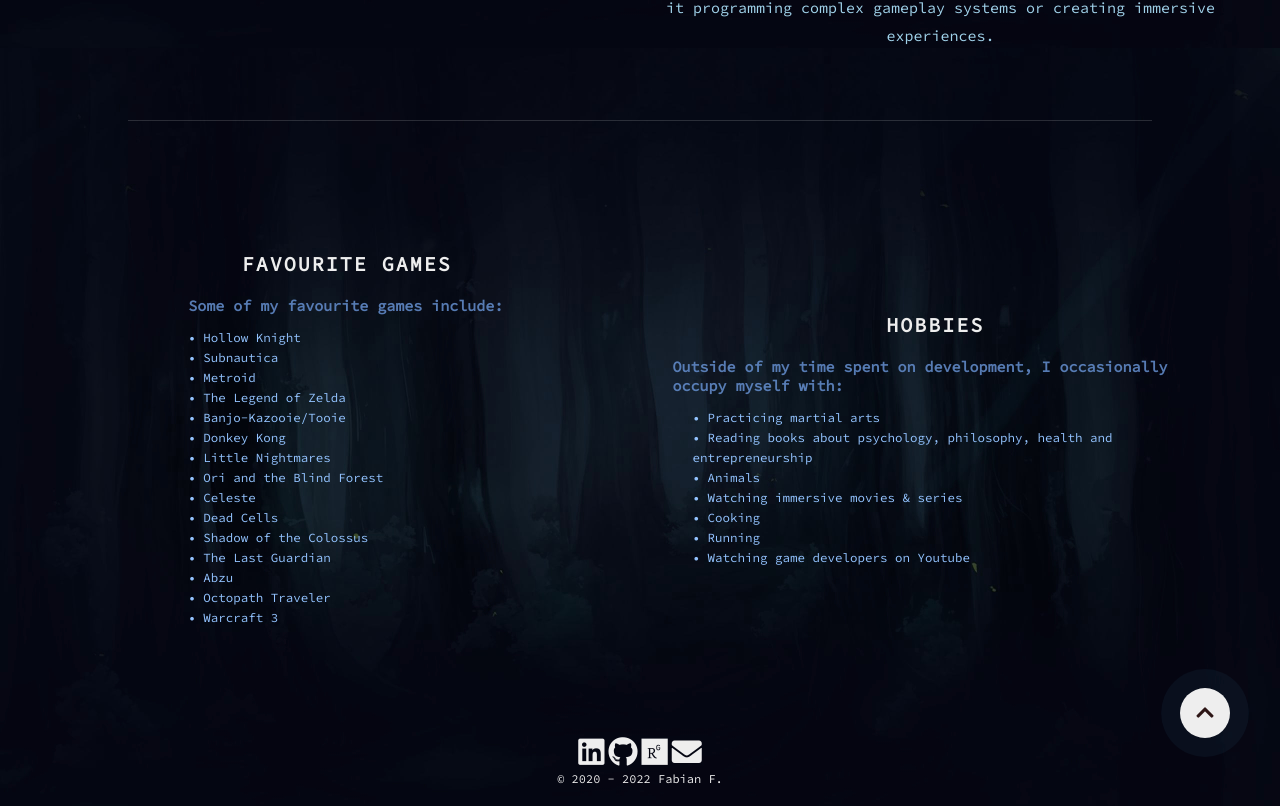
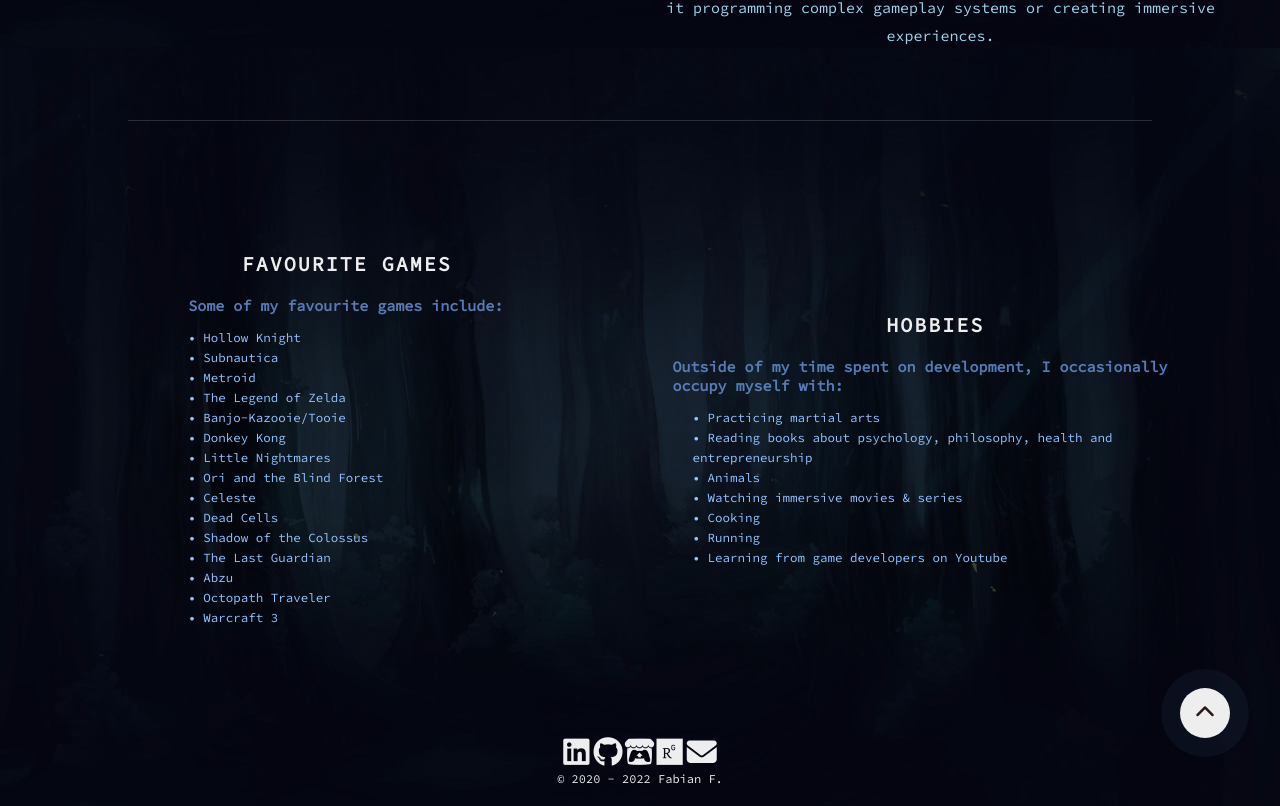
Before and after one commit to fabianfroding/gh-pages-src, a Vue app: page /about in a window 1280 px wide. Shown: the part 752-1558 px from the top of the page. Built offline with nearby package versions, Linux system fonts and the light colour scheme.

Commit message:
add itch.io to footer

```diff
--- a/public/index.html
+++ b/public/index.html
@@ -13,6 +13,8 @@
     <link rel="stylesheet" href="https://use.fontawesome.com/releases/v5.7.2/css/all.css"
         integrity="sha384-fnmOCqbTlWIlj8LyTjo7mOUStjsKC4pOpQbqyi7RrhN7udi9RwhKkMHpvLbHG9Sr" crossorigin="anonymous">
     <link rel="stylesheet" href="https://fonts.googleapis.com/css2?family=Source+Code+Pro&family=Source+Sans+Pro&display=swap">
+
+    <script src="https://kit.fontawesome.com/04de3041c3.js" crossorigin="anonymous"></script>
 
     <link rel="stylesheet" href="/resources/main.css">
     <link rel="stylesheet" href="/resources/project-details.css">
--- a/src/components/Footer.vue
+++ b/src/components/Footer.vue
@@ -8,6 +8,9 @@
       </a>
       <a href="https://github.com/fabianfroding" target="_blank" class="project-link">
           <i class="fab fa-github footer-icon"></i>
+      </a>
+      <a href="https://hungryhusky.itch.io/" target="_blank" class="project-link">
+          <i class="fab fa-itch-io"></i>
       </a>
       <a href="https://www.researchgate.net/profile/Fabian-Froeding-2" target="_blank" class="project-link">
           <i class="fab fa-researchgate footer-icon"></i>
--- a/src/components/ProjectDescriptions/CatsEyeDescript.vue
+++ b/src/components/ProjectDescriptions/CatsEyeDescript.vue
@@ -32,5 +32,6 @@
         <br>
         <p> • Extract CatsEye.zip</p>
         <p> • Run Cats Eye.exe</p>
+        <Footer :showArrow="false"></Footer>
     </div>
 </template>
--- a/src/views/About.vue
+++ b/src/views/About.vue
@@ -73,7 +73,7 @@
 							<li><p> • Watching immersive movies &amp; series</p></li>
 							<li><p> • Cooking</p></li>
 							<li><p> • Running</p></li>
-							<li><p> • Watching game developers on Youtube</p></li>
+							<li><p> • Learning from game developers on Youtube</p></li>
 							<!--li>
 								<ul>
 									<li><p class="global-link"> • <a href="https://www.youtube.com/channel/UCuHVjteDW9tCb8QqMrtGvwQ" target="_blank"><strong>Thomas Brush</strong></a></p></li>
--- a/src/views/Contact.vue
+++ b/src/views/Contact.vue
@@ -5,7 +5,7 @@
                 <div class="section-heading">
                     <h1>Contact</h1>
                     <h6>I am always looking for ways to sharpen my crafts.</h6>
-                    <h6>You can reach me easiest by mail:</h6>
+                    <h6>You can reach me by mail:</h6>
                 </div>
                 <div class="contact-icons">
                     <a href="mailto:fabian.froding@gmail.com" class="mail-icon">
--- a/src/views/Games.vue
+++ b/src/views/Games.vue
@@ -3,7 +3,7 @@
         <section class="portfolio" id="portfolio">
             <div class="container">
                 <div class="section-heading">
-                    <h1>Game Projects</h1>
+                    <h1>Game Portfolio</h1>
                     <br><br>
                 </div>
                 <PortfolioGames></PortfolioGames>
--- a/src/views/Research.vue
+++ b/src/views/Research.vue
@@ -3,7 +3,7 @@
         <section class="portfolio" id="portfolio">
             <div class="container">
                 <div class="section-heading">
-                    <h1>Research</h1>
+                    <h1>Research Portfolio</h1>
                     <br><br>
                 </div>
                 <PortfolioResearch></PortfolioResearch>
--- a/src/views/Softwares.vue
+++ b/src/views/Softwares.vue
@@ -3,7 +3,7 @@
         <section class="portfolio" id="portfolio">
             <div class="container">
                 <div class="section-heading">
-                    <h1>Software Projects</h1>
+                    <h1>Software Portfolio</h1>
                     <br><br>
                 </div>
                 <PortfolioSoftwares></PortfolioSoftwares>
```
